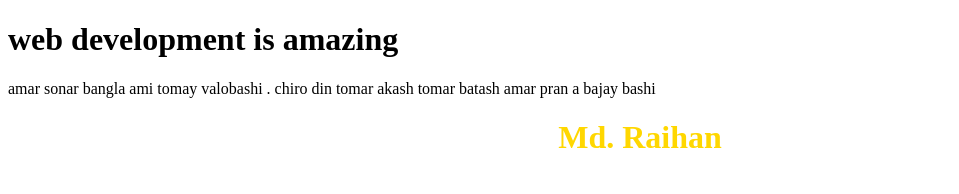
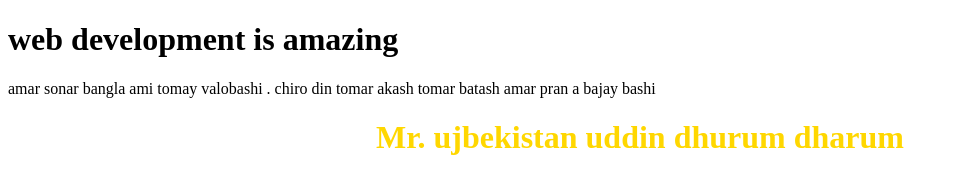
Before and after one commit to fahim-cmd/creative-web, a plain HTML site: page index.html in a window 1280 px wide. Shown: the whole page, without its empty margins (0-959 px from the left). Drawn offline with Linux system fonts and the light colour scheme.

Commit message:
new added

```diff
--- a/index.html
+++ b/index.html
@@ -9,6 +9,6 @@
     <h1> web development is amazing</h1>
     <p> amar sonar bangla ami tomay valobashi . chiro din tomar akash tomar batash amar pran a bajay bashi</p>
 
-    <h1 style="color:gold; text-align:center;"> Md. Raihan</h1>
+    <h1 style="color:gold; text-align:center;"> Mr. ujbekistan uddin dhurum dharum</h1>
 </body>
 </html>
```
